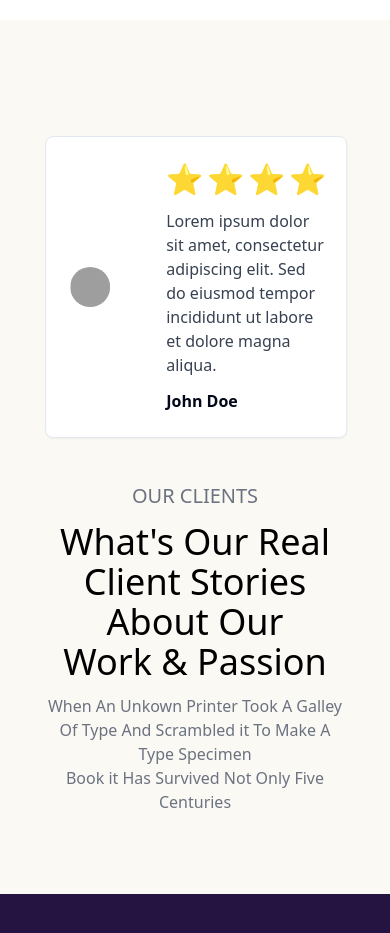
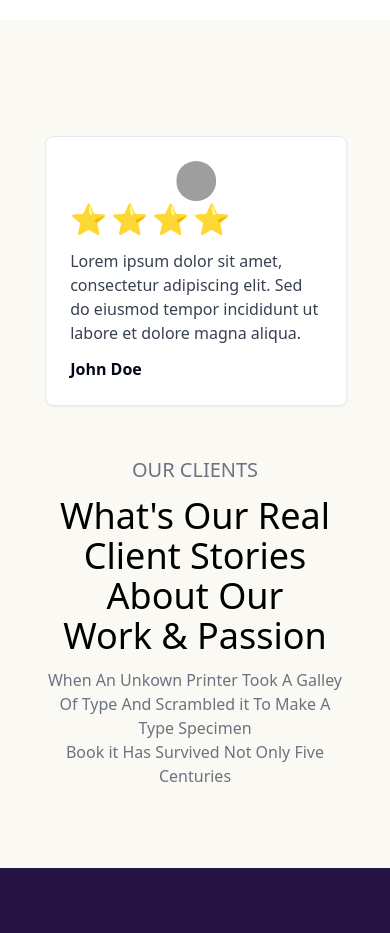
Before and after one commit to Qlass-website/qlass, a React (Vite) app: page / in a window 390 px wide. Shown: the part 3820-4753 px from the top of the page. Built offline with nearby package versions, Linux system fonts and the light colour scheme; grey boxes are pictures that could not be loaded.

Commit message:
🐛 responsive fixes

```diff
--- a/src/components/home-page/our-clients/testimonials/Testimonials.jsx
+++ b/src/components/home-page/our-clients/testimonials/Testimonials.jsx
@@ -113,11 +113,11 @@ export default function Testimonials() {
     >
       <CarouselContent>
         {testimonialsData.map((testimonial) => (
-          <CarouselItem key={testimonial.id} className="md:basis-1/2 lg:basis-1/3">
+          <CarouselItem key={testimonial.id} className="md:w-1/2 lg:w-1/3">
             <div className="p-1">
               <Card>
-              <CardContent className="p-6 flex space-x-14 items-center justify-between">
-                <div className="flex space-x-4 items-center">
+                <CardContent className="p-6 flex flex-col md:flex-row md:space-x-14 items-center md:justify-between">
+                  <div className="flex space-x-4 items-center md:mb-0">
                     <Avatar>
                       <AvatarImage src={testimonial.image} />
                       <AvatarFallback>{testimonial.name}</AvatarFallback>
```
Lines whose indentation alone changed are shown as unchanged.
